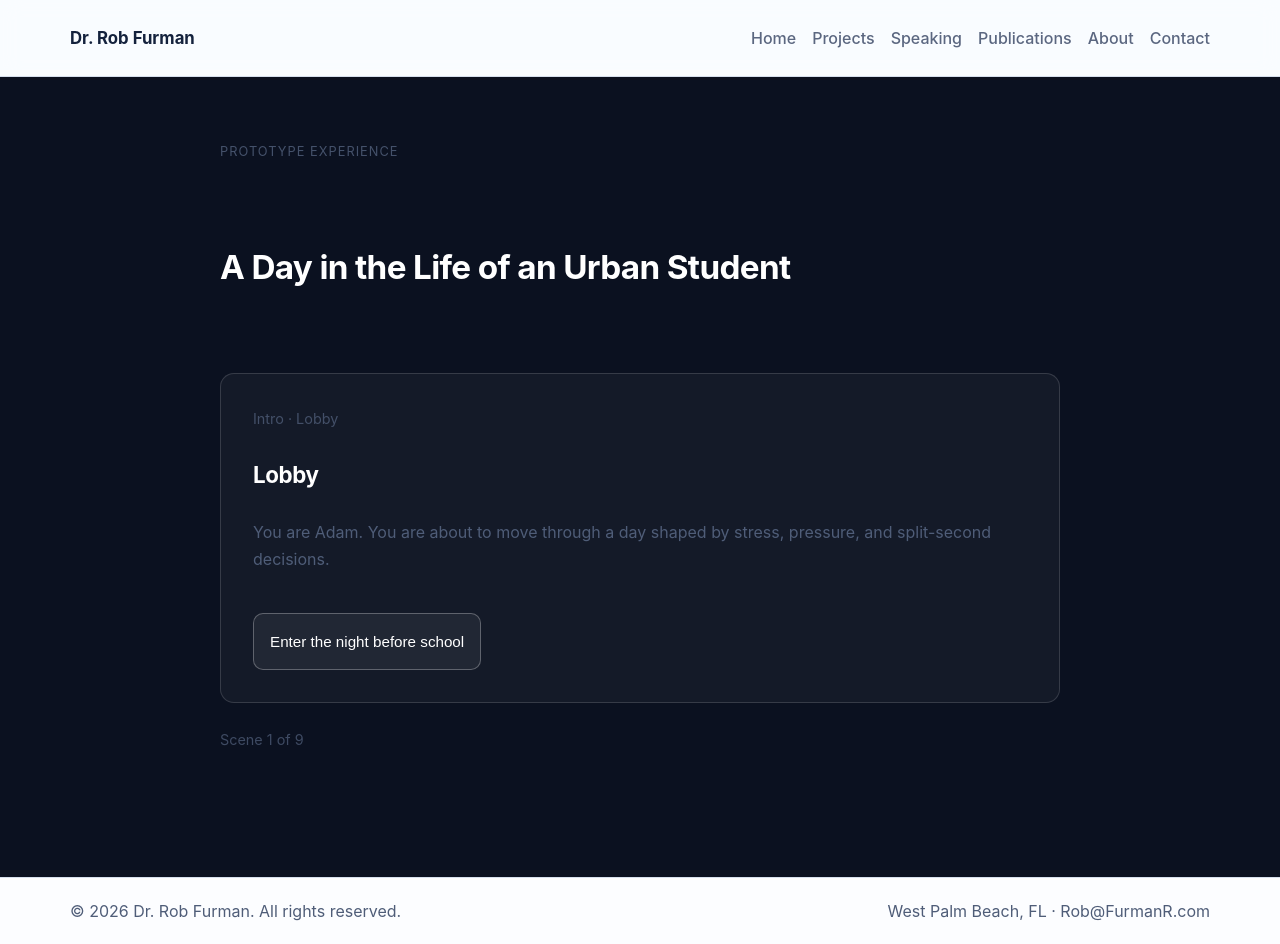
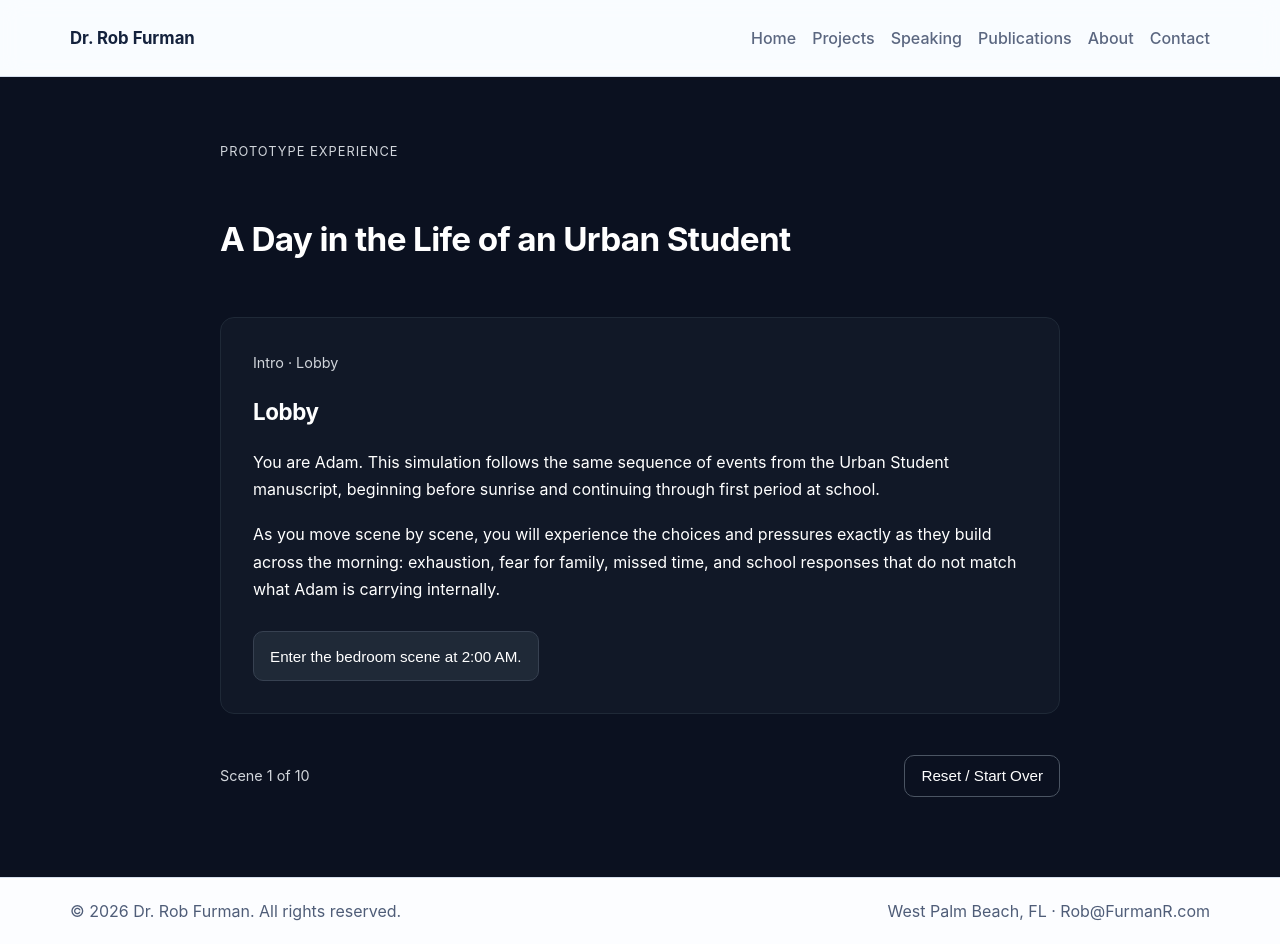
Before and after one commit to DrRobF/rob-furman-portfolio, a Next.js app: page /day-in-the-life-urban-student in a window 1280 px wide. Built offline with nearby package versions, Linux system fonts and the light colour scheme.

Commit message:
Refine urban student simulation narrative flow and readability

```diff
--- a/app/day-in-the-life-urban-student/page.js
+++ b/app/day-in-the-life-urban-student/page.js
@@ -7,79 +7,120 @@ const scenes = {
     id: 'introLobby',
     title: 'Lobby',
     timeLocation: 'Intro · Lobby',
-    narrative:
-      'You are Adam. You are about to move through a day shaped by stress, pressure, and split-second decisions.',
-    choices: [{ label: 'Enter the night before school', next: 'bedroomNightToMorning' }],
+    narrative: [
+      'You are Adam. This simulation follows the same sequence of events from the Urban Student manuscript, beginning before sunrise and continuing through first period at school.',
+      'As you move scene by scene, you will experience the choices and pressures exactly as they build across the morning: exhaustion, fear for family, missed time, and school responses that do not match what Adam is carrying internally.',
+    ],
+    choices: [{ label: 'Enter the bedroom scene at 2:00 AM.', next: 'bedroomNightToMorning' }],
   },
   bedroomNightToMorning: {
     id: 'bedroomNightToMorning',
-    title: 'Bedroom',
-    timeLocation: '2:00 AM → Morning · Bedroom',
-    narrative:
-      'It is 2:00 AM. Adam is still awake in his bedroom. Home is loud. Sleep is thin. Morning is coming fast.',
-    choices: [{ label: 'Continue', next: 'morningChoice' }],
+    title: 'Bedroom at 2:00 AM',
+    timeLocation: '2:00 AM · Adam\'s Bedroom',
+    narrative: [
+      'It is 2:00 AM and Adam is still awake. The apartment is not calm. Noise from home keeps cutting through the night, and he cannot get real sleep before school.',
+      'He listens for what is happening with his mother and baby sister in the other room. Instead of resting, he stays alert, worried, and tense while the clock keeps moving toward morning.',
+    ],
+    choices: [{ label: 'Continue to 6:25 AM.', next: 'morningChoice' }],
   },
   morningChoice: {
     id: 'morningChoice',
-    title: 'Morning Choice',
-    timeLocation: 'Morning · Home',
-    narrative:
-      'The alarm goes off. Adam has a decision to make before school.',
+    title: 'Morning Decision',
+    timeLocation: '6:25 AM · Home',
+    narrative: [
+      'At 6:25 AM, Adam has barely slept. The night noise and stress are still in his body, and he knows he has to decide immediately what to do next.',
+      'He can try to grab a few more minutes of sleep and risk missing time, or get up right now and push through the morning while exhausted.',
+    ],
     choices: [
-      { label: 'Snooze', next: 'snoozePath' },
-      { label: 'Get up', next: 'getUpPath' },
+      {
+        label: 'I need ten more minutes sleep. I am pretty sure I can still make the next bus run.',
+        next: 'snoozePath',
+      },
+      {
+        label: 'I will get up now and get ready for school.',
+        next: 'getUpPath',
+      },
     ],
   },
   snoozePath: {
     id: 'snoozePath',
-    title: 'Snooze Path',
+    title: 'Snooze Path / Boyfriend Incident',
     timeLocation: 'Morning · Home',
-    narrative:
-      "Adam snoozes. He wakes again to conflict in the apartment involving his mother's boyfriend. Time is almost gone.",
-    choices: [{ label: 'Leave for the bus stop', next: 'busStop' }],
+    narrative: [
+      'Adam chooses ten more minutes because he is exhausted. When he wakes again, the situation at home is louder and more chaotic, including conflict involving his mother\'s boyfriend.',
+      'His fear for his mother and baby sister spikes, and now he is behind schedule. He does not feel safe going deeper into what is happening in the apartment, but he also cannot afford to miss school.',
+    ],
+    choices: [{ label: 'Get ready and get to the bus stop.', next: 'busStop' }],
   },
   getUpPath: {
     id: 'getUpPath',
-    title: 'Get Up Path',
+    title: 'Get Ready / Leave House Path',
     timeLocation: 'Morning · Home',
-    narrative: 'Adam gets up immediately, moving quickly to leave before things escalate at home.',
-    choices: [{ label: 'Leave for the bus stop', next: 'busStop' }],
+    narrative: [
+      'Adam gets up immediately and gets ready for school while carrying the same worry from overnight. He is moving fast, trying to stay focused even though he is exhausted.',
+      'He leaves home without feeling settled. The concern about his mother and baby sister stays with him as he heads out to catch transportation.',
+    ],
+    choices: [{ label: 'Get ready and get to the bus stop.', next: 'busStop' }],
   },
   busStop: {
     id: 'busStop',
     title: 'Bus Stop',
     timeLocation: 'Morning · Bus Stop',
-    narrative:
-      'At the bus stop, Adam is running on almost no sleep and carrying what happened at home into the school day.',
+    narrative: [
+      'At the bus stop, Adam realizes he forgot his backpack and his bus pass. He is already late, emotionally overloaded, and afraid to go back to the apartment because of what was happening there.',
+      'A younger child nearby has a bus pass. Adam takes the younger child\'s pass because he feels out of options, out of time, and too afraid to return home.',
+    ],
     reflection:
       'Adam is not making this choice in a calm moment.\nHe is tired, hurt, afraid to go back home, and out of time.\nThe harm he causes is real — but so is the chain of events that brought him there.',
-    choices: [{ label: 'Go to school entrance', next: 'schoolEntrance' }],
+    choices: [{ label: 'Click here to arrive at school.', next: 'schoolEntrance' }],
   },
   schoolEntrance: {
     id: 'schoolEntrance',
     title: 'School Entrance',
     timeLocation: 'Morning · School Entrance',
-    narrative:
-      'Adam arrives at the school entrance carrying exhaustion, fear, and urgency from the morning.',
-    choices: [{ label: 'Go to technology class', next: 'technologyClass' }],
+    narrative: [
+      'Adam arrives at school carrying the entire morning with him: almost no sleep, fear from home, and the pressure of the decision he made at the bus stop.',
+      'From the outside he has made it to school. Internally, he is still trying to figure out whether his family is safe.',
+    ],
+    choices: [{ label: 'Go to technology class.', next: 'technologyClass' }],
   },
   technologyClass: {
     id: 'technologyClass',
     title: 'Technology Class',
-    timeLocation: 'Class Period · Technology Class',
-    narrative:
-      'In technology class, Adam needs to check whether his mother and baby sister are safe, but class expectations are moving forward.',
-    choices: [{ label: 'Respond in class', next: 'technologyConflict' }],
+    timeLocation: 'First Period · Technology Class',
+    narrative: [
+      'In technology class, Adam is not trying to play games and he is not trying to avoid work. He has heard that police were called near his home, and he needs to check the news immediately.',
+      'He is focused on one urgent question: did something happen to his mother or baby sister?',
+    ],
+    choices: [
+      { label: 'Tell the teacher about your experience at home.', next: 'teacherRefusal' },
+      { label: 'Go get on the computer.', next: 'teacherRefusal' },
+    ],
   },
-  technologyConflict: {
-    id: 'technologyConflict',
-    title: 'Technology Conflict',
-    timeLocation: 'Class Period · Technology Class',
-    narrative:
-      'The conflict escalates. Adam is referred to the office after reacting in class.',
+  teacherRefusal: {
+    id: 'teacherRefusal',
+    title: 'Teacher Refusal / Internet News Concern',
+    timeLocation: 'First Period · Technology Class',
+    narrative: [
+      'Adam explains why he needs internet access right now and tries to communicate the seriousness of what he heard. The teacher responds by reinforcing the computer lab rule and directs him back to the assigned activity.',
+      'Adam\'s core concern is not acknowledged. He feels ignored and blocked from finding out whether his mother and baby sister are safe, and his frustration escalates quickly.',
+    ],
+    choices: [
+      { label: 'I have had enough. This is too much.', next: 'officeReferral' },
+      { label: 'Go to the office.', next: 'officeReferral' },
+    ],
+  },
+  officeReferral: {
+    id: 'officeReferral',
+    title: 'Office Referral Moment',
+    timeLocation: 'First Period · Hallway / Office',
+    narrative: [
+      'The interaction in class breaks down and Adam is referred out of the room. From the school perspective, the incident is a behavior escalation.',
+      'From Adam\'s perspective, he was trying to check whether something serious happened at home and felt shut down when he asked for help. The moment ends with removal to the office.',
+    ],
     reflection:
       'Adam was not trying to avoid work.\nHe was trying to find out whether his mother and baby sister were safe.\nThe teacher responded to the rule.\nAdam was reacting to what he believed was happening at home.',
-    choices: [{ label: 'Restart experience', next: 'introLobby' }],
+    choices: [{ label: 'Start over from the lobby.', next: 'introLobby' }],
   },
 };
 
@@ -92,7 +133,8 @@ const sceneOrder = [
   'busStop',
   'schoolEntrance',
   'technologyClass',
-  'technologyConflict',
+  'teacherRefusal',
+  'officeReferral',
 ];
 
 export default function DayInTheLifeUrbanStudentPage() {
@@ -109,7 +151,11 @@ export default function DayInTheLifeUrbanStudentPage() {
         <article className="scene-card" aria-live="polite">
           <p className="scene-meta">{scene.timeLocation}</p>
           <h2>{scene.title}</h2>
-          <p className="scene-narrative">{scene.narrative}</p>
+          <div className="scene-narrative">
+            {scene.narrative.map((paragraph) => (
+              <p key={paragraph}>{paragraph}</p>
+            ))}
+          </div>
 
           <div className="button-group">
             {scene.choices.map((choice) => (
@@ -128,9 +174,14 @@ export default function DayInTheLifeUrbanStudentPage() {
           </aside>
         ) : null}
 
-        <p className="scene-index">
-          Scene {sceneOrder.indexOf(scene.id) + 1} of {sceneOrder.length}
-        </p>
+        <div className="footer-row">
+          <p className="scene-index">
+            Scene {sceneOrder.indexOf(scene.id) + 1} of {sceneOrder.length}
+          </p>
+          <button type="button" className="reset-button" onClick={() => setSceneId('introLobby')}>
+            Reset / Start Over
+          </button>
+        </div>
       </div>
 
       <style jsx>{`
@@ -155,18 +206,19 @@ export default function DayInTheLifeUrbanStudentPage() {
           font-size: 0.8rem;
           letter-spacing: 0.08em;
           text-transform: uppercase;
-          opacity: 0.85;
+          color: #d1d5db;
         }
 
         h1 {
           margin: 0;
           font-size: clamp(1.75rem, 2.6vw, 2.35rem);
           line-height: 1.2;
+          color: #ffffff;
         }
 
         .scene-card {
-          background: rgba(255, 255, 255, 0.04);
-          border: 1px solid rgba(255, 255, 255, 0.14);
+          background: #111827;
+          border: 1px solid #1f2937;
           border-radius: 14px;
           padding: 2rem;
           display: grid;
@@ -176,18 +228,24 @@ export default function DayInTheLifeUrbanStudentPage() {
         .scene-meta {
           margin: 0;
           font-size: 0.9rem;
-          opacity: 0.8;
+          color: #d1d5db;
         }
 
         h2 {
           margin: 0;
           font-size: 1.4rem;
+          color: #ffffff;
         }
 
         .scene-narrative {
+          display: grid;
+          gap: 0.85rem;
+        }
+
+        .scene-narrative p {
           margin: 0;
           line-height: 1.7;
-          white-space: pre-line;
+          color: #ffffff;
         }
 
         .button-group {
@@ -198,8 +256,8 @@ export default function DayInTheLifeUrbanStudentPage() {
         }
 
         button {
-          border: 1px solid rgba(255, 255, 255, 0.28);
-          background: rgba(255, 255, 255, 0.06);
+          border: 1px solid #374151;
+          background: #1f2937;
           color: #ffffff;
           border-radius: 10px;
           padding: 0.72rem 1rem;
@@ -208,12 +266,12 @@ export default function DayInTheLifeUrbanStudentPage() {
         }
 
         button:hover {
-          background: rgba(255, 255, 255, 0.14);
+          background: #374151;
         }
 
         .reflection-card {
-          background: rgba(255, 255, 255, 0.08);
-          border: 1px solid rgba(255, 255, 255, 0.25);
+          background: #111827;
+          border: 1px solid #374151;
           border-radius: 14px;
           padding: 1.25rem 1.5rem;
           display: grid;
@@ -223,12 +281,30 @@ export default function DayInTheLifeUrbanStudentPage() {
         .reflection-card p {
           margin: 0;
           line-height: 1.55;
+          color: #d1d5db;
+        }
+
+        .footer-row {
+          display: flex;
+          align-items: center;
+          justify-content: space-between;
+          gap: 0.75rem;
+          flex-wrap: wrap;
         }
 
         .scene-index {
           margin: 0;
-          opacity: 0.75;
+          color: #d1d5db;
           font-size: 0.9rem;
+        }
+
+        .reset-button {
+          background: transparent;
+          border-color: #4b5563;
+        }
+
+        .reset-button:hover {
+          background: #1f2937;
         }
       `}</style>
     </main>
```
